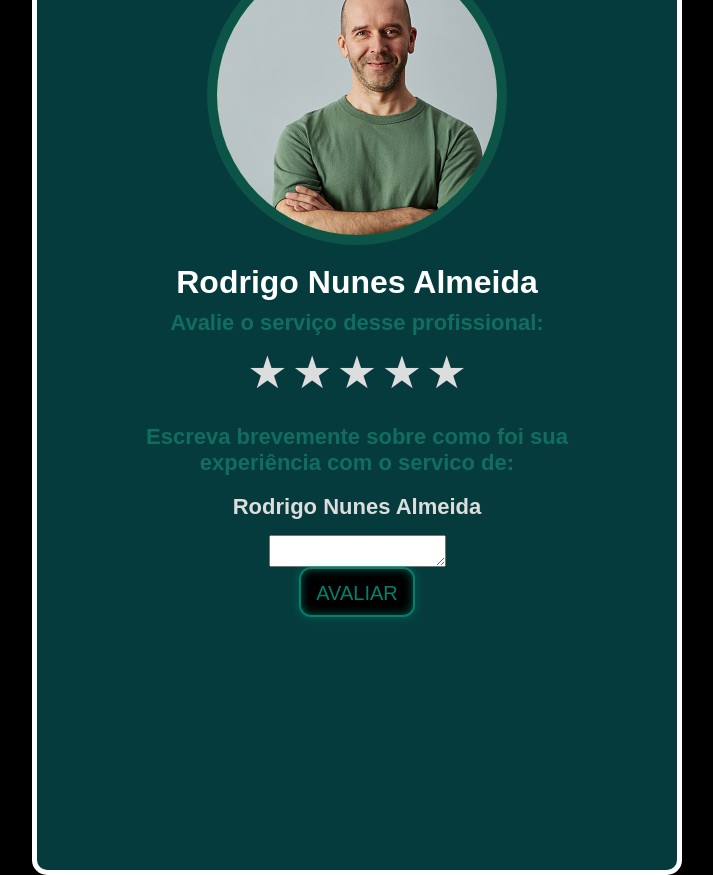
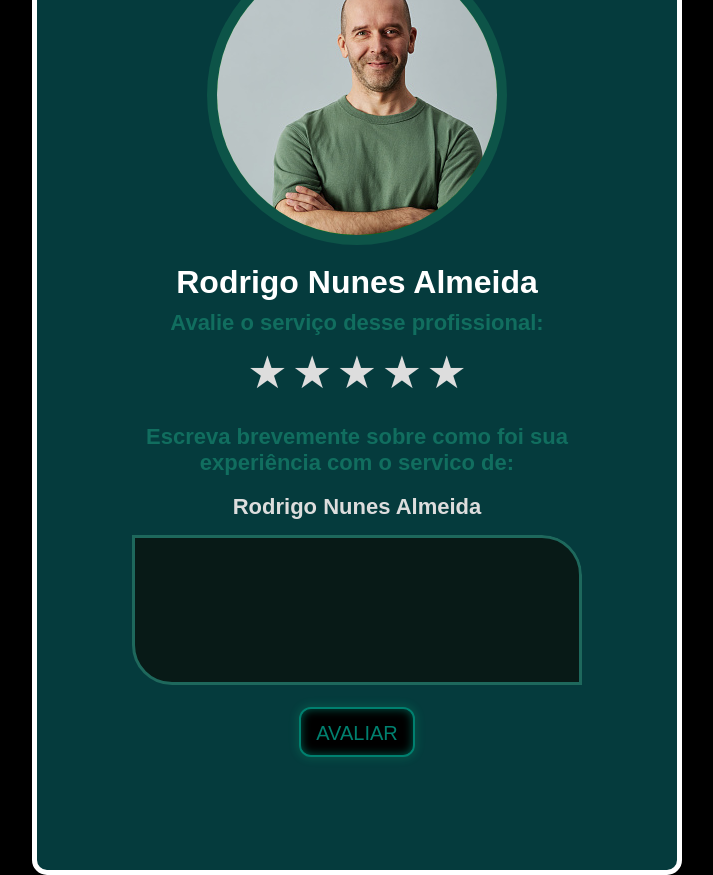
Before and after one commit to 5h3n0/tecnomade, a PHP site: page /tecnomade/avaliar.php in a window 1280 px wide. Shown: the whole page, without its empty margins (283-996 px from the left). Run offline with PHP 8.4, Linux system fonts and the light colour scheme; a user stored in the database is signed in; data comes from the database, SQL or seed files in the repository.

Commit message:
fim de hoje

```diff
--- a/avaliar.php
+++ b/avaliar.php
@@ -49,7 +49,9 @@ if ($result->num_rows > 0) {
                 </div>
                 <label for="mensagem_avaliacao" class='lbl_avaliacao'>Escreva brevemente sobre como foi sua experiência com o servico de:</label>
                 <?php echo"<br><span id='focoNome'>$pfName</span>"?>
-                <textarea name="mensagem_avaliacao" id="text_avaliacao"></textarea>
+                <div class="cont_descPf_textarea">
+                <textarea name="mensagem_avaliacao" id="desc_avaliacao"></textarea>
+                </div>
                 <input type="hidden" name="id_Pf" value="<?php echo $id_Pf ?>"> <!-- Id do produto a ser avaliado -->
                 <button type="submit" class="btn-avaliar">Avaliar</button>
             </form>
--- a/css/avaliar.css
+++ b/css/avaliar.css
@@ -157,11 +157,11 @@ height: 100%;
 
 }
 #desc_avaliacao{
-    overflow: scroll !important;
+    overflow-y: auto !important;
   word-wrap: break-word;
-  min-height: 100px;
-  max-height: 250px;
-  width: 650px;
+  min-height: 150px;
+  width: 450px;
+  resize: none;
   border-radius: 0px 40px 0px 40px;
   text-align: justify;
   padding: 15px;
@@ -171,7 +171,15 @@ height: 100%;
   text-indent: 1em;
   overflow-wrap: break-word;
   font-size: 18px;
-  border: #1e685c solid 2px;
+  border: #1e685c solid 3px;
   hyphens: auto;
   margin-bottom: 4%;
 }
+
+.cont_descPf_textarea {
+    overflow: hidden  !important;
+    border-radius: 0px 40px 0px 40px;
+    min-height: 150px !important;
+    width: 450px !important;
+
+  }
```
